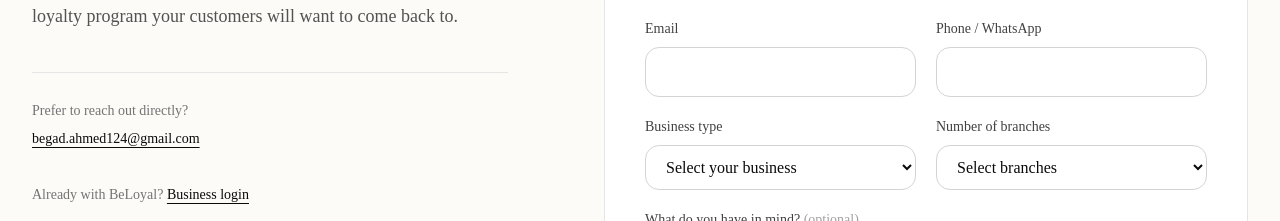
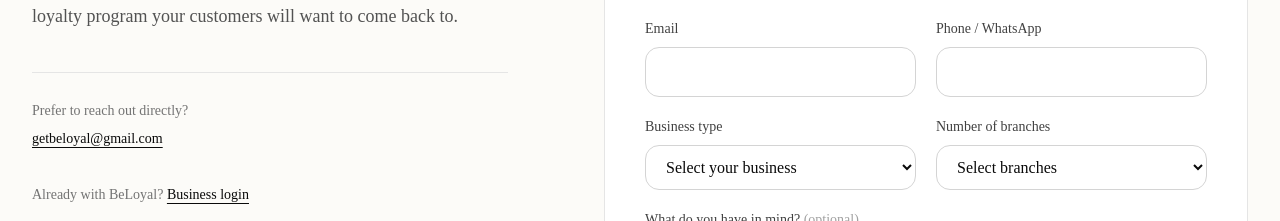
Before and after one commit to begadahmed23/beloyal-studio, a Next.js app: page / in a window 1280 px wide. Shown: the part 6420-6641 px from the top of the page. Built offline with nearby package versions, Linux system fonts and the light colour scheme.

Commit message:
Use BeLoyal business email for landing enquiries

```diff
--- a/components/landing/Contact.tsx
+++ b/components/landing/Contact.tsx
@@ -12,7 +12,7 @@ export default function Contact() {
     event.preventDefault();
     const data = new FormData(event.currentTarget);
     const body = ["Hi BeLoyal, I'd like a custom quote.", "", ...["Business name", "Your name", "Email", "Phone / WhatsApp", "Business type", "Branches", "What do you have in mind?"].map(key => `${key}: ${String(data.get(key) || "Not provided").trim()}`)].join("\n");
-    const url = `mailto:begad.ahmed124@gmail.com?subject=${encodeURIComponent(`BeLoyal quote — ${data.get("Business name")}`)}&body=${encodeURIComponent(body)}`;
+    const url = `mailto:getbeloyal@gmail.com?subject=${encodeURIComponent(`BeLoyal quote — ${data.get("Business name")}`)}&body=${encodeURIComponent(body)}`;
     setEmailDraft(url);
     window.location.href = url;
   }
@@ -23,7 +23,7 @@ export default function Contact() {
           <p className="text-xs font-semibold uppercase tracking-[0.2em] text-[#526b5e]">Let’s talk loyalty</p>
           <h2 className="mt-5 text-4xl font-semibold tracking-[-0.055em] sm:text-6xl">Your next regular<br />starts here.</h2>
           <p className="mt-7 max-w-md text-lg leading-8 text-neutral-600">Tell us a little about your business. We’ll help you shape a loyalty program your customers will want to come back to.</p>
-          <div className="mt-10 border-t border-neutral-200 pt-6 text-sm leading-7 text-neutral-500"><p>Prefer to reach out directly?</p><a className="break-all font-medium text-neutral-950 underline underline-offset-4" href="mailto:begad.ahmed124@gmail.com">begad.ahmed124@gmail.com</a></div>
+          <div className="mt-10 border-t border-neutral-200 pt-6 text-sm leading-7 text-neutral-500"><p>Prefer to reach out directly?</p><a className="break-all font-medium text-neutral-950 underline underline-offset-4" href="mailto:getbeloyal@gmail.com">getbeloyal@gmail.com</a></div>
           <p className="mt-8 text-sm text-neutral-500">Already with BeLoyal? <Link href="/login" className="font-medium text-neutral-950 underline underline-offset-4">Business login</Link></p>
         </div>
         <form onSubmit={submit} className="rounded-[2rem] border border-neutral-200 bg-white p-6 sm:p-10">
--- a/components/landing/Footer.tsx
+++ b/components/landing/Footer.tsx
@@ -72,7 +72,7 @@ export default function Footer() {
               </Link>
 
               <a
-                href="mailto:begad.ahmed124@gmail.com"
+                href="mailto:getbeloyal@gmail.com"
                 className="transition hover:text-black"
               >
                 Contact
```
